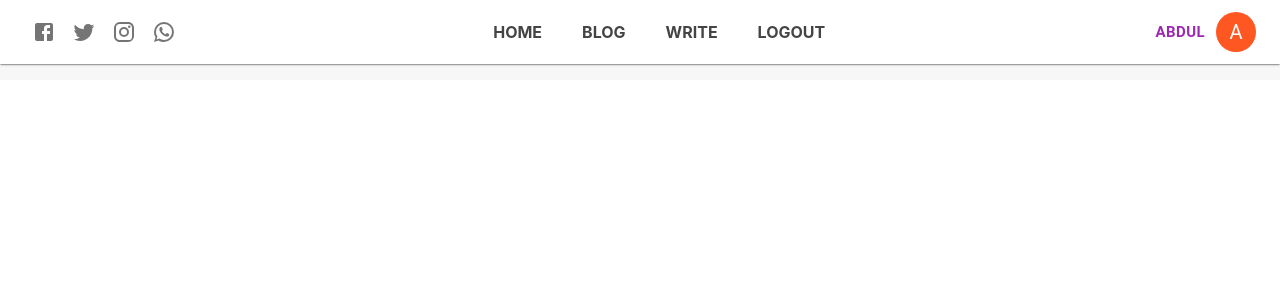
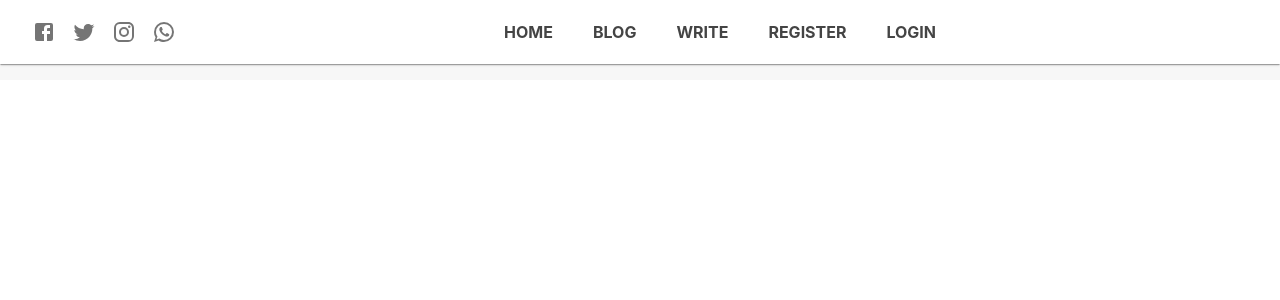
Before and after one commit to abdul20011997/react-blog-mern, a React (Create React App) app: page /singlepost in a window 1280 px wide. Shown: the top 300 px of the page. Built offline with nearby package versions, Linux system fonts and the light colour scheme; the HTML template or start-up script is replaced by a standard one.

Commit message:
register and login functionality completed

```diff
--- a/src/App.js
+++ b/src/App.js
@@ -11,7 +11,7 @@ import Profile from "./Pages/Profile/Profile";
 
 import { BrowserRouter,Route } from "react-router-dom";
 function App() {
-const user=true;
+const user=false;
   return (
     <div>
       <BrowserRouter>
--- a/src/Pages/Login/Login.js
+++ b/src/Pages/Login/Login.js
@@ -1,10 +1,15 @@
-import { Typography,TextField,FormControl,InputLabel,OutlinedInput,InputAdornment,IconButton, Button } from '@mui/material'
+import { Typography,Box,CircularProgress,TextField,FormControl,InputLabel,OutlinedInput,InputAdornment,IconButton, Button } from '@mui/material'
 import React,{useState} from 'react'
 import Visibility from '@mui/icons-material/Visibility';
 import VisibilityOff from '@mui/icons-material/VisibilityOff';
-import { Link } from 'react-router-dom';
+import { Link,useHistory} from 'react-router-dom';
+import { green } from '@mui/material/colors';
 
 export default function Login() {
+    const [email,setEmail]=useState('');
+    const [loading,setLoading]=useState('');
+    const [error,setError]=useState('');
+    const history=useHistory();
     const [password,setPassword]=useState('');
     const [showpassword,setshowPassword]=useState(false);
     const handleClickShowPassword=()=>{
@@ -17,6 +22,39 @@ export default function Login() {
         // console.log(e.target.value)
         setPassword(e.target.value)
     }
+    const handleEmail=(e)=>{
+        setEmail(e.target.value)
+    }
+
+    const login=()=>{
+        setLoading(true)
+        const data={
+            email:email,
+            password:password
+        }
+        fetch('http://localhost:4000/login',{
+            method:'POST',
+            body:JSON.stringify(data),
+            headers:{
+                'Content-Type':'application/json'
+            }
+        }).then(res=>{
+            setLoading(false);
+            if(res.status!=200){
+                throw new Error(res.statusText)
+            }
+            return res.json()
+        }).then(data=>{
+            setLoading(false);
+            if(data.message.username){
+                console.log('under')
+                history.push('/')
+            }
+        }).catch(err=>{
+            setLoading(false)
+            setError(err.message)
+        })
+    }
 
     return (
         <div style={{background:"url(" + "./4.jpg"+ ")",
@@ -27,10 +65,10 @@ export default function Login() {
       }}>
             <div style={{width:'30%',margin: 'auto',position:'absolute',top:'30%',left:'34%',borderRadius: '5px',background: '#f7f7f7',padding: '30px',textAlign: 'center'}}>
             <Typography variant="h4" component="div">Login</Typography>
-            <TextField required placeholder="Enter Email" id="outlined-required" color="primary" label="Email" style={{marginTop:'20px',marginBottom:'20px',display:'block'}} fullWidth/>
+            <TextField required placeholder="Enter Email" onChange={handleEmail} id="outlined-required" color="primary" label="Email" style={{marginTop:'20px',marginBottom:'20px',display:'block'}} fullWidth/>
             <FormControl style={{width:'100%'}} variant="outlined">
                 <InputLabel htmlFor="outlined-adornment-password" required>Password</InputLabel>
-                <OutlinedInput placeholder="Enter Password" fullWidth required color="primary" id="outlined-adornment-password" onChange={handleChangePassword} type={showpassword ? 'text' : 'password'}
+                <OutlinedInput placeholder="Enter Password" onChange={handleChangePassword} fullWidth required color="primary" id="outlined-adornment-password"  type={showpassword ? 'text' : 'password'}
                   value={password} endAdornment={
                 <InputAdornment position="end">
                     <IconButton
@@ -45,8 +83,25 @@ export default function Login() {
                 label="Password"
                 />
             </FormControl>
-            <Button style={{marginTop:'15px'}} color="success" variant="contained">Login</Button>
+            <Box sx={{ m: 1, position: 'relative' }}>
+            <Button style={{marginTop:'15px'}} color="success" variant="contained" disabled={loading} onClick={login}>Login</Button>
+                {loading && (
+                <CircularProgress
+                    size={24}
+                    sx={{
+                    color: green[500],
+                    position: 'absolute',
+                    top: '50%',
+                    left: '50%',
+                    marginTop: '-6px',
+                    marginLeft: '-12px',
+                    }}
+                />
+                )}
+            </Box>
             <Link to='register'><Typography style={{textDecoration:'underline',marginTop:'10px',cursor:'pointer'}}variant="subtitle1" color="parimary">Craete New Account</Typography></Link>
+            { error ? <div style={{color: 'red',marginTop: '10px',fontSize: '20px',fontWeight: '600'}}>{error}</div> : null}
+
             </div>
         </div>
     )
--- a/src/Pages/Register/Register.js
+++ b/src/Pages/Register/Register.js
@@ -1,11 +1,17 @@
-import { Typography,TextField,FormControl,InputLabel,OutlinedInput,InputAdornment,IconButton, Button } from '@mui/material'
+import { Typography,Box,CircularProgress,TextField,FormControl,InputLabel,OutlinedInput,InputAdornment,IconButton, Button } from '@mui/material'
 import React,{useState} from 'react'
 import Visibility from '@mui/icons-material/Visibility';
 import VisibilityOff from '@mui/icons-material/VisibilityOff';
-import { Link } from 'react-router-dom';
+import { Link,useHistory } from 'react-router-dom';
+import { green } from '@mui/material/colors';
+export default function Register() {
+    const [username,setUsername]=useState('');
+    const [email,setEmail]=useState('');
+    const [password,setPassword]=useState('');
+    const [loading,setLoading]=useState('');
+    const [error,setError]=useState('');
+    const history=useHistory();
 
-export default function Register() {
-    const [password,setPassword]=useState('');
     const [showpassword,setshowPassword]=useState(false);
     const handleClickShowPassword=()=>{
         setshowPassword(!showpassword);
@@ -17,7 +23,43 @@ export default function Register() {
         // console.log(e.target.value)
         setPassword(e.target.value)
     }
+    const handleUsername=(e)=>{
+        setUsername(e.target.value)
+    }
+    const handleEmail=(e)=>{
+        setEmail(e.target.value)
+    }
 
+    const register=()=>{
+        setLoading(true);
+        const data={
+            username:username,
+            email:email,
+            password:password
+        };
+        console.log(data);
+        fetch('http://localhost:4000/register',{
+            method:'POST',
+            body:JSON.stringify(data),
+            headers:{
+                'Content-Type':'application/json'
+            }
+        }).then(res=>{
+            console.log(res)
+            if(res.status!=200){
+                throw new Error(res.statusText)
+            }
+            return res.json()
+        }).then(data=>{
+            if(data.message.username){
+                history.push('/login');
+            }
+            setLoading(false)
+        }).catch(err=>{
+            setError(err.message)
+            setLoading(false)
+        })
+    }
     return (
         <div style={{background:"url(" + "./4.jpg"+ ")",
         backgroundSize: 'cover',
@@ -27,8 +69,8 @@ export default function Register() {
       }}>
             <div style={{width:'30%',margin: 'auto',position:'absolute',top:'30%',left:'34%',borderRadius: '5px',background: '#f7f7f7',padding: '30px',textAlign: 'center'}}>
             <Typography variant="h4" component="div">Register</Typography>
-            <TextField required placeholder="Enter Username" id="outlined-required" color="primary" label="Username" style={{marginTop:'20px',marginBottom:'20px',display:'block'}} fullWidth/>
-            <TextField required placeholder="Enter Email" id="outlined-required" color="primary" label="Email" style={{marginTop:'20px',marginBottom:'20px',display:'block'}} fullWidth/>
+            <TextField required placeholder="Enter Username" onChange={handleUsername} id="outlined-required" color="primary" label="Username" style={{marginTop:'20px',marginBottom:'20px',display:'block'}} fullWidth/>
+            <TextField required placeholder="Enter Email" onChange={handleEmail} id="outlined-required" color="primary" label="Email" style={{marginTop:'20px',marginBottom:'20px',display:'block'}} fullWidth/>
             <FormControl style={{width:'100%'}} variant="outlined">
                 <InputLabel htmlFor="outlined-adornment-password" required>Password</InputLabel>
                 <OutlinedInput placeholder="Enter Password" fullWidth required color="primary" id="outlined-adornment-password" onChange={handleChangePassword} type={showpassword ? 'text' : 'password'}
@@ -46,8 +88,25 @@ export default function Register() {
                 label="Password"
                 />
             </FormControl>
-            <Button style={{marginTop:'15px'}} color="success" variant="contained">Register</Button>
+            <Box sx={{ m: 1, position: 'relative' }}>
+            <Button style={{marginTop:'15px'}} color="success" variant="contained" disabled={loading} onClick={register}>Register</Button>
+                {loading && (
+                <CircularProgress
+                    size={24}
+                    sx={{
+                    color: green[500],
+                    position: 'absolute',
+                    top: '50%',
+                    left: '50%',
+                    marginTop: '-6px',
+                    marginLeft: '-12px',
+                    }}
+                />
+                )}
+            </Box>
             <Link to='login'><Typography style={{textDecoration:'underline',marginTop:'10px',cursor:'pointer'}}variant="subtitle1" color="parimary">Already have an account? login</Typography></Link>
+            { error ? <div style={{color: 'red',marginTop: '10px',fontSize: '20px',fontWeight: '600'}}>{error}</div> : null}
+
             </div>
         </div>
     )
--- a/src/Topbar/Topbar.js
+++ b/src/Topbar/Topbar.js
@@ -33,7 +33,7 @@ const useStyle=makeStyles({
 
 })
 export default function Topbar() {
-    const user=true;
+    const user=false;
     const [anchorEl,setanchorEl]=useState(null);
     const open=Boolean(anchorEl)
     const handleOpen=(e)=>{
```
